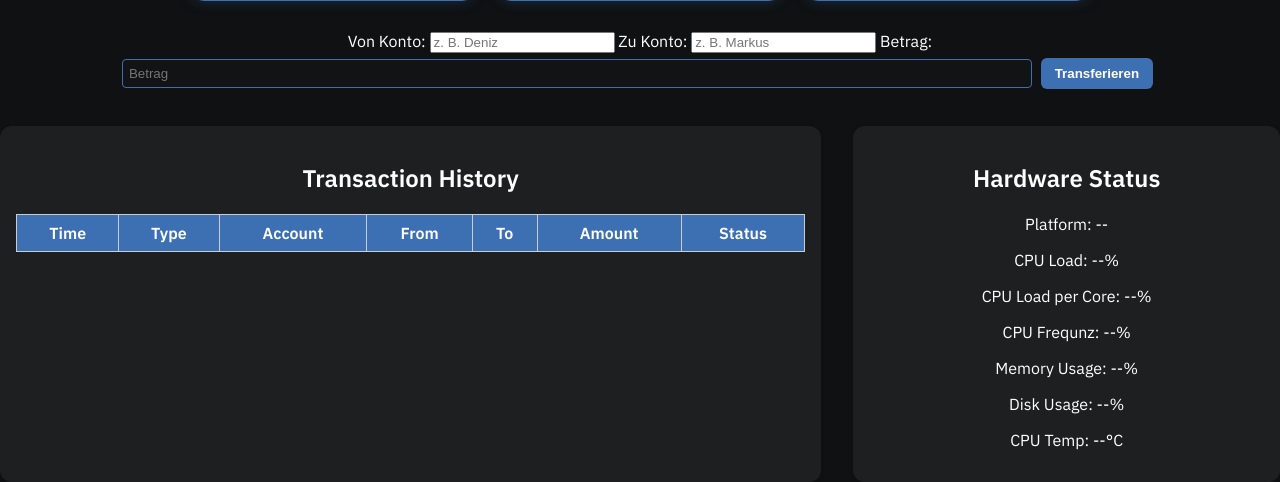
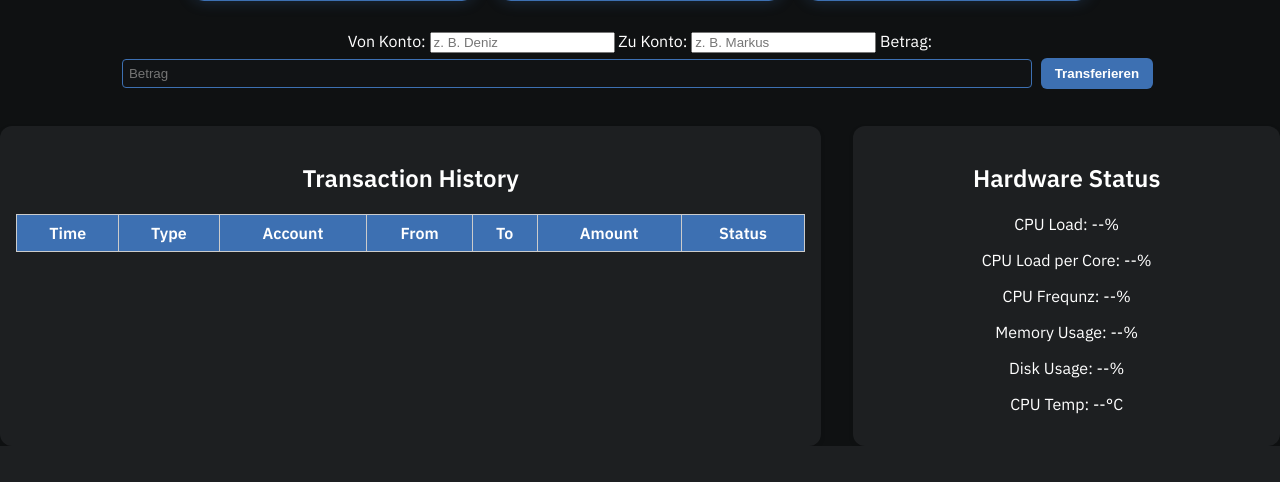
Before and after one commit to Caknesga/mini-zseries-odroid, a Flask app: page / in a window 1280 px wide. Shown: the part 363-845 px from the top of the page. After the commit the page ends 809 px from the top, so only its background shows below. Run offline with Flask 3, Linux system fonts and the light colour scheme; lists and menus that the app fills with data are empty.

Commit message:
index error

```diff
--- a/workloads/transaction/templates/index.html
+++ b/workloads/transaction/templates/index.html
@@ -149,7 +149,7 @@
 
   <div class="hardware-section">
     <h2>Hardware Status</h2>
-    <p>Platform: <span id="platform">--</span></p>
+
 
     <p>CPU Load: <span id="cpu">--</span>%</p>
     <p>CPU Load per Core: <span id="per_core">--</span>%</p>
@@ -199,6 +199,7 @@
   const res = await fetch("/hardware");
   const data = await res.json();
 
+ document.getElementById("platform").textContent = data.platform;
   document.getElementById("cpu").textContent = data.cpu_percent + "%";
   document.getElementById("per_core").textContent=data.per_core_cpu+"%";
  if (data.cpu_freq) {
```
